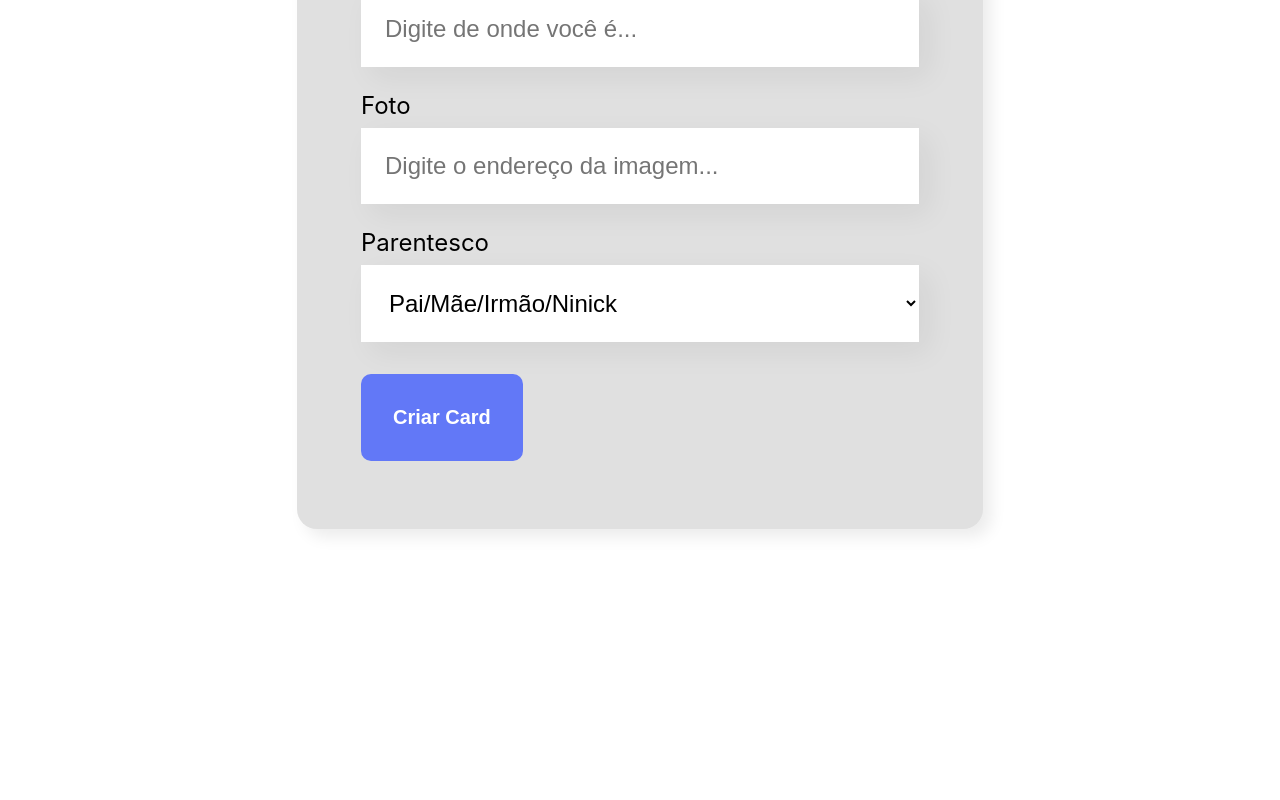
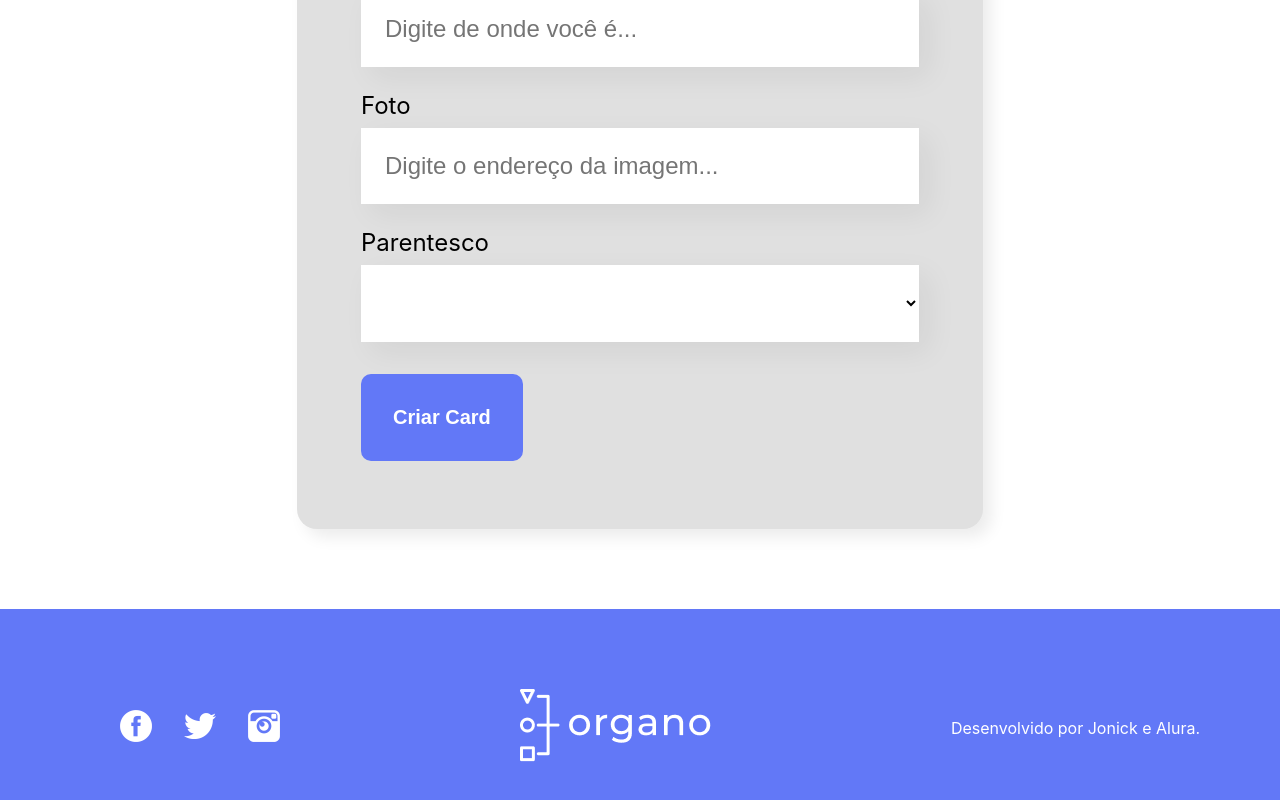
Before and after one commit to Jonathan-Fernandes-Costa/Learning-Languages, a React (Create React App) app in the folder Learning React/projeto/: page / in a window 1280 px wide. Shown: the part 870-1670 px from the top of the page. Before the commit the page ends 1479 px from the top, so only its background shows below. Built offline with nearby package versions, Linux system fonts and the light colour scheme.

Commit message:
Criando o rodape e concertando alguns bugs

```diff
--- a/Learning React/projeto/src/App.js
+++ b/Learning React/projeto/src/App.js
@@ -2,6 +2,7 @@ import { useState } from 'react';
 import Banner from './componentes/Banner';
 import Formulario from './componentes/Formulario';
 import Membros from './componentes/Membros';
+import Rodape from './componentes/Rodape';
 
 
 function App() {
@@ -40,7 +41,6 @@ function App() {
   const [membros, setMembro] = useState([])
 
   const newMembro = (membro) => {
-    console.log(membro)
     setMembro([...membros, membro])
   }
 
@@ -57,6 +57,7 @@ function App() {
         membros={membros.filter(m => m.parentesco === time.nome)}
       />)}
 
+      <Rodape/>
     </div>
   );
 }
--- a/Learning React/projeto/src/componentes/Card/index.js
+++ b/Learning React/projeto/src/componentes/Card/index.js
@@ -1,7 +1,7 @@
 import './Card.css'
-const Card = ({nome, foto, local}) =>{//forma diferente de usar props
+const Card = ({nome, foto, local, corDeFundo}) =>{//forma diferente de usar props
     return(<div className='membro'>
-        <div className='cabecalho'>
+        <div className='cabecalho' style={{backgroundColor: corDeFundo}}>
             <img src={foto} alt={nome}/>
         </div>
         <div className='rodape'>
--- a/Learning React/projeto/src/componentes/Lista/index.js
+++ b/Learning React/projeto/src/componentes/Lista/index.js
@@ -1,27 +1,14 @@
 import './Lista.css'
 
 const Lista = (props) => {
-    const mudaNome = (nome) => {
-        if(nome === 'Família'){
-            return('Pai/Mãe/Irmão/Ninick')
-        }else if(nome === 'Primos'){
-            return('Primo(a)')
-        }else if(nome === 'Tios'){
-            return('Tio(a)')
-        }else if(nome === 'Amigos'){
-            return('Amigo(a)')
-        }else if(nome === 'Amigos da Faculdade'){
-            return('Amigo(a) da Faculdade')
-        }else if(nome === 'Outros'){
-            return('Outros')
-        }
-    }
+
     return (
         <div className='lista'>
             <label>{props.label}</label>
-            <select onChange={evento => props.aoAlterado(evento.target.value)} required={props.obrigatorio} value={props.value}>
+            <select onChange={evento => props.aoAlterado(evento.target.value)} required={props.obrigatorio} value={props.valor}>
+            <option value=""></option>
             {props.itens.map(item => {
-                    return <option key={item}>{mudaNome(item)}</option>
+                    return <option key={item}>{item}</option>
                 })}
             </select>
         </div>
--- a/Learning React/projeto/src/componentes/Membros/index.js
+++ b/Learning React/projeto/src/componentes/Membros/index.js
@@ -8,7 +8,7 @@ const Membros = (props) =>{
         (props.membros.length > 0) ? <section className='membros' style={cssCorS}>
             <h3 style={cssCorP}>{props.nome}</h3>
             <div className='cadamembro'>
-            {props.membros.map(membro => <Card key={membro.nome} nome={membro.nome} foto={membro.foto} local={membro.local} parentesco={membro.parentesco}/>)}
+            {props.membros.map(membro => <Card corDeFundo={props.corP} key={membro.nome} nome={membro.nome} foto={membro.foto} local={membro.local} parentesco={membro.parentesco}/>)}
             </div>
 
         </section>
--- /dev/null
+++ b/Learning React/projeto/src/componentes/Rodape/Rodape.css
@@ -0,0 +1,56 @@
+/* src/componentes/Rodape/index.js */
+
+.footer {
+    background: #6278F7;
+    color: #FFF;
+    padding: 80px;
+    display: flex;
+    justify-content: space-between;
+    align-items: center;
+}
+
+.footer ul li {
+    display: inline-block;
+    margin-right: 32px;
+}
+
+.footer ul li:last-child {
+    margin-right: 0;
+}
+
+/*Meu codigo do desafio*/
+/*footer {
+    background-image: url('../../../public/imagens/fundo.png');
+    max-width: 100%;
+    background-color: #6278F7;
+    display: flex;
+    justify-content: space-between;
+    padding: 20px;
+}
+
+footer .redes {
+    color: #FFFFFF;
+    height: 100%;
+    display: flex;
+    justify-content: flex-start;
+    margin-top: 50px;
+}
+footer .redes img{
+    padding: 15px;
+}
+footer .logo{
+    margin-top: 50px;
+    margin-bottom: 50px;
+}
+footer .credito {
+    display: flex;
+   justify-content: flex-end;
+    font-style: normal;
+    font-weight: 500;
+    font-size: 20px;
+    line-height: 24px;
+    align-items: center;
+    text-align: right;
+
+    color: #FFFFFF;
+}*/
--- /dev/null
+++ b/Learning React/projeto/src/componentes/Rodape/index.js
@@ -0,0 +1,59 @@
+//src/componentes/Rodape/index.js
+
+import './Rodape.css'
+
+const Rodape = () => {
+    return (<footer className="footer">
+        <section>
+            <ul>
+                <li>
+                    <a href="facebook.com" target="_blank">
+                        <img src="/imagens/fb.png" alt="" />
+                    </a>
+                </li>
+                <li>
+                    <a href="twitter.com" target="_blank">
+                        <img src="/imagens/tw.png" alt="" />
+                    </a>
+                </li>
+                <li>
+                    <a href="instagram.com" target="_blank">
+                        <img src="/imagens/ig.png" alt="" />
+                    </a>
+                </li>
+            </ul>
+        </section>
+        <section>
+            <img src="/imagens/logo.png" alt="" />
+        </section>
+        <section>
+            <p>
+                Desenvolvido por Jonick e Alura.
+            </p>
+        </section>
+    </footer>)
+}
+
+export default Rodape
+//Meu ROdape
+/*import './Rodape.css'
+
+const Rodape = () =>{
+    return(
+        <footer>
+        <div className='redes'>
+            <img src='/imagens/fb.png' alt='facebook'></img>
+            <img src= "/imagens/tw.png" alt='twitter'/>
+            <img src= "/imagens/ig.png" alt='Instagram'/>
+        </div>
+        <div className='logo'>
+         <img src= "/imagens/logo.png" alt='twitter'/>
+        </div>
+        <div className='credito'>
+            <h4>Desenvolvido por Jonick</h4>
+        </div>
+        </footer>
+    )
+}
+export default Rodape
+*/
```
